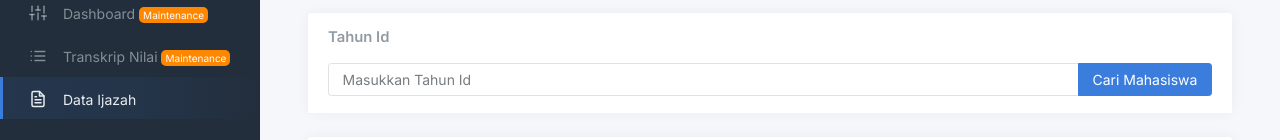
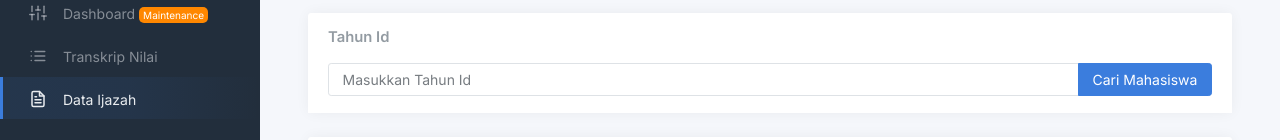
Before and after one commit to uiteung/lulu, a website: page data-ijazah.html in a window 1280 px wide. Shown: the part 141-281 px from the top of the page. Drawn offline with nearby package versions, Linux system fonts and the light colour scheme; some packages are replaced by stand-ins of ours; a script that the page names is missing.

Commit message:
add(komen) : komen untuk badge maintenance

```diff
--- a/data-ijazah.html
+++ b/data-ijazah.html
@@ -45,7 +45,7 @@
 					<li class="sidebar-item">
 						<a class="sidebar-link" href="404.html">
               <i class="align-middle" data-feather="list"></i> <span class="align-middle">Transkrip Nilai
-				<span class="badge-warning" style="font-size: 10px; background-color: #ff8700; color: white; padding: 2px 4px; border-radius: 5px;">Maintenance</span>
+				<!-- <span class="badge-warning" style="font-size: 10px; background-color: #ff8700; color: white; padding: 2px 4px; border-radius: 5px;">Maintenance</span> -->
 			  </span>
             </a>
 					</li>
```
Also changed, not shown: detail-ijazah.html (+1 -1 lines), index.html (+1 -1 lines), transkrip-nilai.html (+1 -1 lines).
